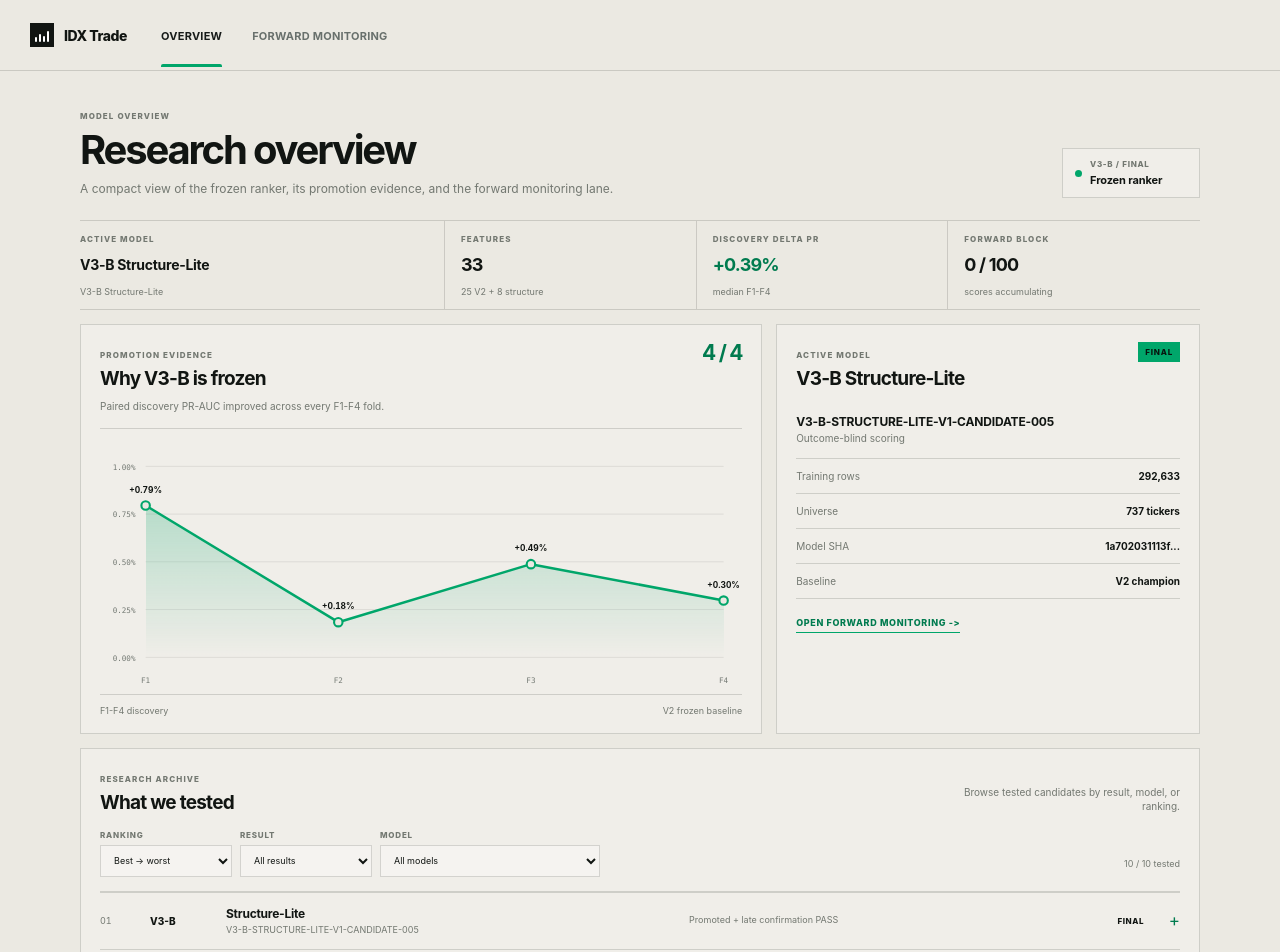
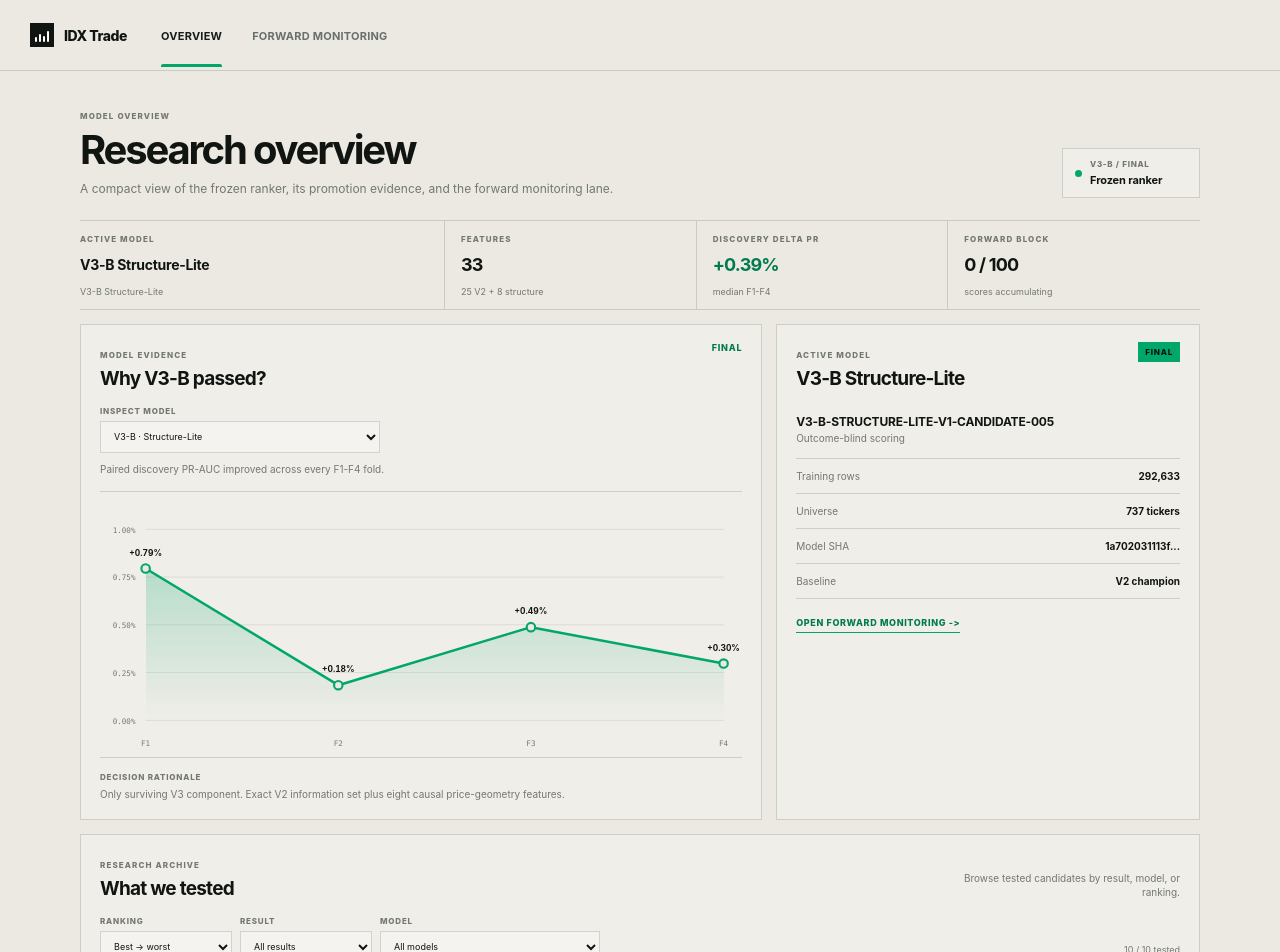
Before and after one commit to samindriano/idx-trade, a Next.js app in the folder apps/web/: page / in a window 1280 px wide. Shown: the top 952 px of the page. Built offline with nearby package versions, Linux system fonts and the light colour scheme.

Commit message:
feat(web): generalize model evidence overview

```diff
--- a/apps/web/app/editorial.css
+++ b/apps/web/app/editorial.css
@@ -508,6 +508,27 @@ body {
 .overviewCardHead { display: flex; align-items: flex-start; justify-content: space-between; gap: 18px; }
 .overviewCardHead h2 { margin: 7px 0 0; color: var(--editorial-ink); font-size: 19px; line-height: 1.08; letter-spacing: -.04em; font-weight: 700; }
 .overviewEvidenceScore { color: var(--editorial-green-dark); font-size: 21px; line-height: 1; letter-spacing: -.06em; }
+.overviewEvidenceStatus { font-size: 9px; font-weight: 840; letter-spacing: .08em; }
+.overviewEvidenceStatus.status-final,
+.overviewEvidenceStatus.status-baseline { color: var(--editorial-green-dark); }
+.overviewEvidenceStatus.status-fail { color: var(--editorial-red); }
+.overviewEvidenceStatus.status-blocked { color: var(--editorial-amber); }
+.overviewEvidenceSelector { display: grid; gap: 5px; max-width: 280px; margin-top: 16px; }
+.overviewEvidenceSelector span { color: var(--editorial-muted); font-size: 8px; font-weight: 800; letter-spacing: .1em; text-transform: uppercase; }
+.overviewEvidenceSelector select { min-height: 32px; padding: 0 28px 0 9px; border: 1px solid var(--editorial-line); border-radius: 0; background: rgba(255,255,255,.3); color: var(--editorial-ink); font: inherit; font-size: 9px; }
+.overviewEvidenceSelector select:focus-visible { outline: 2px solid var(--editorial-green); outline-offset: 2px; }
+.overviewDecisionGraphic { margin-top: 18px; padding: 22px 0 16px; border-top: 1px solid var(--editorial-line); border-bottom: 1px solid var(--editorial-line); }
+.overviewDecisionTrack { display: grid; grid-template-columns: 1fr auto 1.25fr auto 1fr; gap: 10px; align-items: center; }
+.overviewDecisionTrack span,
+.overviewDecisionTrack strong { padding: 11px 9px; border: 1px solid var(--editorial-line); color: var(--editorial-muted); font-size: 9px; font-weight: 700; text-align: center; }
+.overviewDecisionTrack strong { color: var(--editorial-green-dark); }
+.overviewDecisionGraphic.status-fail .overviewDecisionTrack strong { border-color: #efc9cc; color: var(--editorial-red); }
+.overviewDecisionGraphic.status-blocked .overviewDecisionTrack strong { border-color: #ecd9b6; color: var(--editorial-amber); }
+.overviewDecisionTrack i { color: var(--editorial-muted); font-size: 16px; font-style: normal; text-align: center; }
+.overviewDecisionGraphic > p { margin: 14px 0 0; color: var(--editorial-muted); font-size: 10px; line-height: 1.45; }
+.overviewEvidenceReason { display: grid; gap: 5px; margin-top: 14px; }
+.overviewEvidenceReason span { color: var(--editorial-muted); font-size: 8px; font-weight: 800; letter-spacing: .1em; text-transform: uppercase; }
+.overviewEvidenceReason p { margin: 0; color: var(--editorial-muted); font-size: 10px; line-height: 1.5; }
 .overviewCardLead { max-width: 440px; margin: 9px 0 0; color: var(--editorial-muted); font-size: 10px; line-height: 1.5; }
 .overviewEvidenceCard .editorialChart { margin-top: 14px; padding-top: 12px; }
 .overviewNote { display: flex; justify-content: space-between; gap: 16px; padding-top: 10px; color: var(--editorial-muted); font-size: 9px; }
@@ -549,9 +570,10 @@ body {
 .overviewArchiveDetail span { color: var(--editorial-muted); font-size: 8px; font-weight: 800; letter-spacing: .1em; text-transform: uppercase; }
 .overviewArchiveDetail strong, .overviewArchiveDetail p { margin: 0; font-size: 10px; line-height: 1.45; }
 .overviewArchiveDetail p { color: var(--editorial-muted); }
-.overviewArchiveRow.status-final .overviewArchiveStatus { color: var(--editorial-green-dark); }
-.overviewArchiveRow.status-fail .overviewArchiveStatus { color: var(--editorial-red); }
-.overviewArchiveRow.status-blocked .overviewArchiveStatus { color: var(--editorial-amber); }
+.overviewArchiveItem.status-final .overviewArchiveStatus,
+.overviewArchiveItem.status-baseline .overviewArchiveStatus { color: var(--editorial-green-dark); }
+.overviewArchiveItem.status-fail .overviewArchiveStatus { color: var(--editorial-red); }
+.overviewArchiveItem.status-blocked .overviewArchiveStatus { color: var(--editorial-amber); }
 
 /* Keep the operator page in the same compact scale. */
 .monitorHero { min-height: 126px; padding-top: 8px; padding-bottom: 18px; }
@@ -583,6 +605,8 @@ body {
   .overviewStatus { width: 100%; }
   .overviewEvidenceCard, .overviewModelCard, .overviewArchiveCard { padding: 18px 16px; }
   .overviewCardHead h2 { font-size: 19px; }
+  .overviewDecisionTrack { grid-template-columns: 1fr; gap: 5px; }
+  .overviewDecisionTrack i { transform: rotate(90deg); }
   .overviewArchiveCard > .overviewCardHead { align-items: flex-start; display: block; }
   .overviewArchiveCard > .overviewCardHead p { margin-top: 8px; text-align: left; }
   .overviewArchiveToolbar { display: grid; grid-template-columns: repeat(2, minmax(0, 1fr)); align-items: stretch; }
--- a/apps/web/app/page.tsx
+++ b/apps/web/app/page.tsx
@@ -42,6 +42,17 @@ function statusLabel(status: ResearchStatus) {
   if (status === "FAIL") return "FAILED";
   if (status === "BLOCKED") return "BLOCKED";
   return "RESEARCH";
+}
+
+function decisionVerb(status: ResearchStatus) {
+  if (status === "FINAL" || status === "BASELINE") return "passed";
+  if (status === "BLOCKED") return "blocked";
+  if (status === "FAIL") return "failed";
+  return "under review";
+}
+
+function experimentKey(item: (typeof RESEARCH_EXPERIMENTS)[number]) {
+  return `${item.generation}:${item.candidate}`;
 }
 
 function FoldChart({ folds }: { folds: readonly FoldMetric[] }) {
@@ -114,6 +125,7 @@ export default function Home() {
   const [archiveStatusFilter, setArchiveStatusFilter] = useState<ArchiveStatusFilter>("all");
   const [archiveModelFilter, setArchiveModelFilter] = useState<ArchiveModelFilter>("all");
   const [expandedArchiveKey, setExpandedArchiveKey] = useState<string | null>(null);
+  const [selectedModelKey, setSelectedModelKey] = useState(experimentKey(RESEARCH_EXPERIMENTS[2]));
 
   const visibleExperiments = [...RESEARCH_EXPERIMENTS]
     .filter((item) => {
@@ -121,7 +133,7 @@ export default function Home() {
       const matchesStatus = archiveStatusFilter === "all"
         || (archiveStatusFilter === "passed" && passed)
         || (archiveStatusFilter === "not-passed" && !passed);
-      const modelKey = `${item.generation}:${item.candidate}`;
+      const modelKey = experimentKey(item);
       const matchesModel = archiveModelFilter === "all" || modelKey === archiveModelFilter;
       return matchesStatus && matchesModel;
     })
@@ -133,6 +145,7 @@ export default function Home() {
       return archiveStatusPriority[left.status] - archiveStatusPriority[right.status]
         || RESEARCH_EXPERIMENTS.indexOf(left) - RESEARCH_EXPERIMENTS.indexOf(right);
     });
+  const selectedExperiment = RESEARCH_EXPERIMENTS.find((item) => experimentKey(item) === selectedModelKey) ?? RESEARCH_EXPERIMENTS[0];
 
   return (
     <main className="appShell editorialShell">
@@ -170,12 +183,29 @@ export default function Home() {
         <section className="overviewGrid">
           <article className="overviewCard overviewEvidenceCard">
             <div className="overviewCardHead">
-              <div><span>PROMOTION EVIDENCE</span><h2>Why V3-B is frozen</h2></div>
-              <strong className="overviewEvidenceScore">4 / 4</strong>
+              <div><span>MODEL EVIDENCE</span><h2>Why {selectedExperiment.generation} {decisionVerb(selectedExperiment.status)}?</h2></div>
+              <strong className={`overviewEvidenceStatus status-${selectedExperiment.status.toLowerCase()}`}>{statusLabel(selectedExperiment.status)}</strong>
             </div>
-            <p className="overviewCardLead">Paired discovery PR-AUC improved across every F1-F4 fold.</p>
-            <FoldChart folds={V3_B_DISCOVERY_FOLDS} />
-            <div className="overviewNote"><span>F1-F4 discovery</span><span>V2 frozen baseline</span></div>
+            <label className="overviewEvidenceSelector">
+              <span>Inspect model</span>
+              <select value={selectedModelKey} onChange={(event) => setSelectedModelKey(event.target.value)}>
+                {RESEARCH_EXPERIMENTS.map((item) => (
+                  <option key={experimentKey(item)} value={experimentKey(item)}>{item.generation} · {item.name}</option>
+                ))}
+              </select>
+            </label>
+            {selectedExperiment.generation === "V3-B" ? (
+              <>
+                <p className="overviewCardLead">Paired discovery PR-AUC improved across every F1-F4 fold.</p>
+                <FoldChart folds={V3_B_DISCOVERY_FOLDS} />
+              </>
+            ) : (
+              <div className={`overviewDecisionGraphic status-${selectedExperiment.status.toLowerCase()}`}>
+                <div className="overviewDecisionTrack"><span>Candidate</span><i>→</i><span>Evidence review</span><i>→</i><strong>{statusLabel(selectedExperiment.status)}</strong></div>
+                <p>{selectedExperiment.result}</p>
+              </div>
+            )}
+            <div className="overviewEvidenceReason"><span>Decision rationale</span><p>{selectedExperiment.note}</p></div>
           </article>
 
           <article className="overviewCard overviewModelCard">
@@ -221,7 +251,7 @@ export default function Home() {
               <select value={archiveModelFilter} onChange={(event) => setArchiveModelFilter(event.target.value)}>
                 <option value="all">All models</option>
                 {RESEARCH_EXPERIMENTS.map((item) => (
-                  <option key={`${item.generation}:${item.candidate}`} value={`${item.generation}:${item.candidate}`}>
+                  <option key={experimentKey(item)} value={experimentKey(item)}>
                     {item.generation} · {item.name}
                   </option>
                 ))}
@@ -231,7 +261,7 @@ export default function Home() {
           </div>
           <div className="overviewArchive">
             {visibleExperiments.length ? visibleExperiments.map((item, index) => {
-              const key = `${item.generation}-${item.candidate}`;
+              const key = experimentKey(item);
               const expanded = expandedArchiveKey === key;
               return (
                 <article className={`overviewArchiveItem status-${item.status.toLowerCase()}`} key={key}>
@@ -240,7 +270,10 @@ export default function Home() {
                     className="overviewArchiveRow"
                     aria-expanded={expanded}
                     aria-label={`${item.name}: view performance and decision reason`}
-                    onClick={() => setExpandedArchiveKey(expanded ? null : key)}
+                    onClick={() => {
+                      setSelectedModelKey(key);
+                      setExpandedArchiveKey(expanded ? null : key);
+                    }}
                   >
                     <span className="overviewArchiveIndex">{String(index + 1).padStart(2, "0")}</span>
                     <span className="overviewArchiveGeneration">{item.generation}</span>
```
